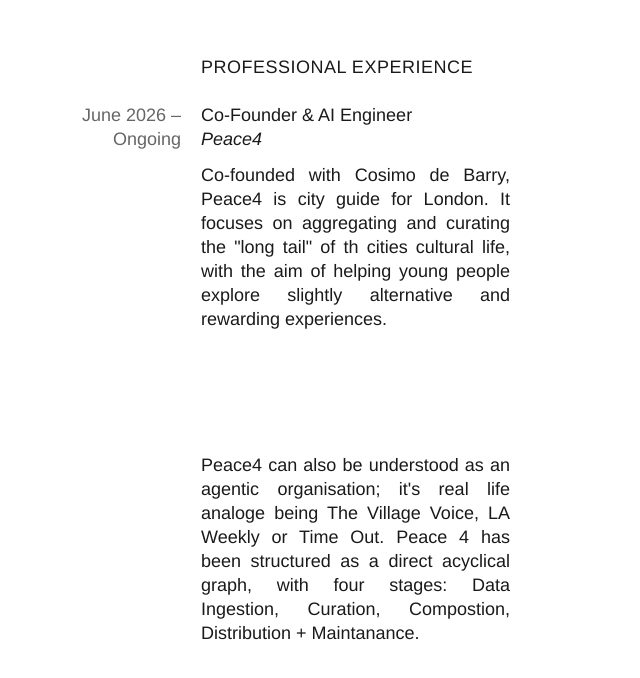
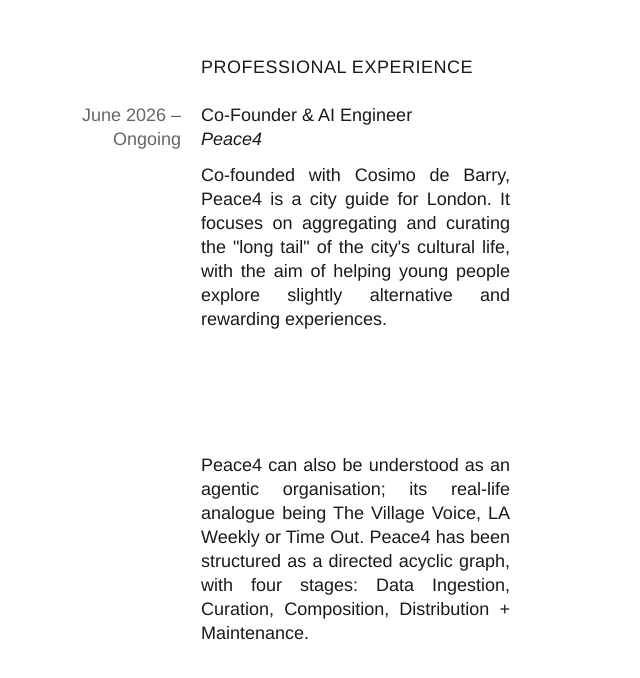
Before and after one commit to thenoorani/portfolio-website, a React (Vite) app: page / in a window 1280 px wide. Shown: the part 524-1202 px from the top of the page, without its empty margins (0-640 px from the left). Built offline with nearby package versions, Linux system fonts and the light colour scheme.

Commit message:
Content: correct spelling and grammar in Peace4 description

```diff
--- a/src/App.jsx
+++ b/src/App.jsx
@@ -86,12 +86,12 @@ function App() {
 
               <div className="gallery-scroll">
                 <div className="gallery-paragraph style-paragraph">
-                  Co-founded with Cosimo de Barry, Peace4 is city guide for London. It focuses on aggregating and curating the "long tail" of th cities cultural life, with the aim of helping young people explore slightly alternative and rewarding experiences.
+                  Co-founded with Cosimo de Barry, Peace4 is a city guide for London. It focuses on aggregating and curating the "long tail" of the city's cultural life, with the aim of helping young people explore slightly alternative and rewarding experiences.
                 </div>
               </div>
               <div className="gallery-scroll">
                 <div className="gallery-paragraph style-paragraph">
-                  Peace4 can also be understood as an agentic organisation; it's real life analoge being The Village Voice, LA Weekly or Time Out. Peace 4 has been structured as a direct acyclical graph, with four stages: Data Ingestion, Curation, Compostion, Distribution + Maintanance.
+                  Peace4 can also be understood as an agentic organisation; its real-life analogue being The Village Voice, LA Weekly or Time Out. Peace4 has been structured as a directed acyclic graph, with four stages: Data Ingestion, Curation, Composition, Distribution + Maintenance.
                 </div>
               </div>
               <div className="gallery-scroll">
```
